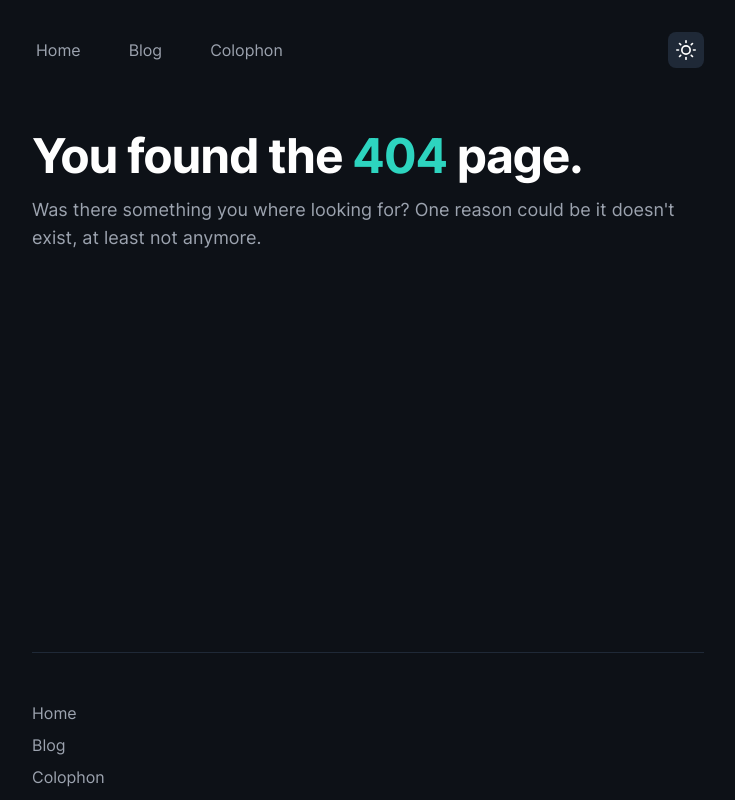
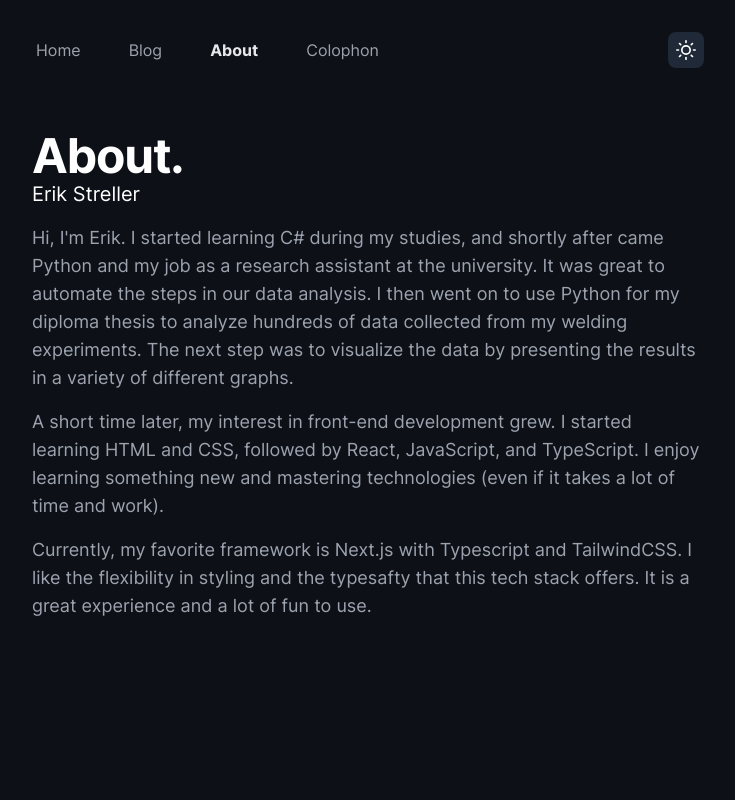
Before and after one commit to erikstreller/erikstreller.com, a Next.js app: page /about in a window 1280 px wide. Before the commit this address had no page. Shown: the top 800 px of the page, without its empty margins (272-1007 px from the left). Built offline with nearby package versions, Linux system fonts and the light colour scheme.

Commit message:
feat: add about page

```diff
--- a/components/Footer.tsx
+++ b/components/Footer.tsx
@@ -50,5 +50,6 @@ const styling = {
 const headerGroup = [
   { href: '/', text: 'Home' },
   { href: '/blog', text: 'Blog' },
+  { href: '/about', text: 'About' },
   { href: '/colophon', text: 'Colophon' }
 ]
--- a/components/PageContainer.tsx
+++ b/components/PageContainer.tsx
@@ -59,10 +59,15 @@ export default function PageContainer(
       </Head>
       <div className='layout'>
         <nav className='flex items-center justify-between py-8 md:pb-16'>
-          <div className='space-x-6'>
-            <NavItem href='/' text='Home' />
-            <NavItem href='/blog' text='Blog' />
-            <NavItem href='/colophon' text='Colophon' />
+          <div className='flex space-x-6'>
+            <div className='space-x-6'>
+              <NavItem href='/' text='Home' />
+              <NavItem href='/blog' text='Blog' />
+              <NavItem href='/about' text='About' />
+            </div>
+            <div className='hidden pl-2 sm:inline-block'>
+              <NavItem href='/colophon' text='Colophon' />
+            </div>
           </div>
           <button
             className='flex h-9 w-9 items-center justify-center rounded-lg bg-gray-200 ring-gray-400 transition-all hover:ring-2 dark:bg-gray-800'
--- /dev/null
+++ b/pages/about.tsx
@@ -0,0 +1,35 @@
+import PageContainer from '@/components/PageContainer'
+
+export default function about() {
+  return (
+    <PageContainer page='About'>
+      <div className='section-spacing'>
+        <h1 className='page-heading'>About.</h1>
+        <p className='-mt-4 mb-4 text-lg text-slate-900 dark:text-light md:text-xl'>
+          Erik Streller
+        </p>
+        <p className='page-description'>
+          Hi, I'm Erik. I started learning C# during my studies, and shortly
+          after came Python and my job as a research assistant at the
+          university. It was great to automate the steps in our data analysis. I
+          then went on to use Python for my diploma thesis to analyze hundreds
+          of data collected from my welding experiments. The next step was to
+          visualize the data by presenting the results in a variety of different
+          graphs.
+        </p>
+        <p className='page-description'>
+          A short time later, my interest in front-end development grew. I
+          started learning HTML and CSS, followed by React, JavaScript, and
+          TypeScript. I enjoy learning something new and mastering technologies
+          (even if it takes a lot of time and work).
+        </p>
+        <p className='page-description pb-40'>
+          Currently, my favorite framework is Next.js with Typescript and
+          TailwindCSS. I like the flexibility in styling and the typesafty that
+          this tech stack offers. It is a great experience and a lot of fun to
+          use.
+        </p>
+      </div>
+    </PageContainer>
+  )
+}
--- a/styles/globals.css
+++ b/styles/globals.css
@@ -1,6 +1,11 @@
 @tailwind base;
 @tailwind components;
 @tailwind utilities;
+
+html {
+  min-width: 360px;
+  scroll-behavior: smooth;
+}
 
 @layer base {
   @font-face {
```
